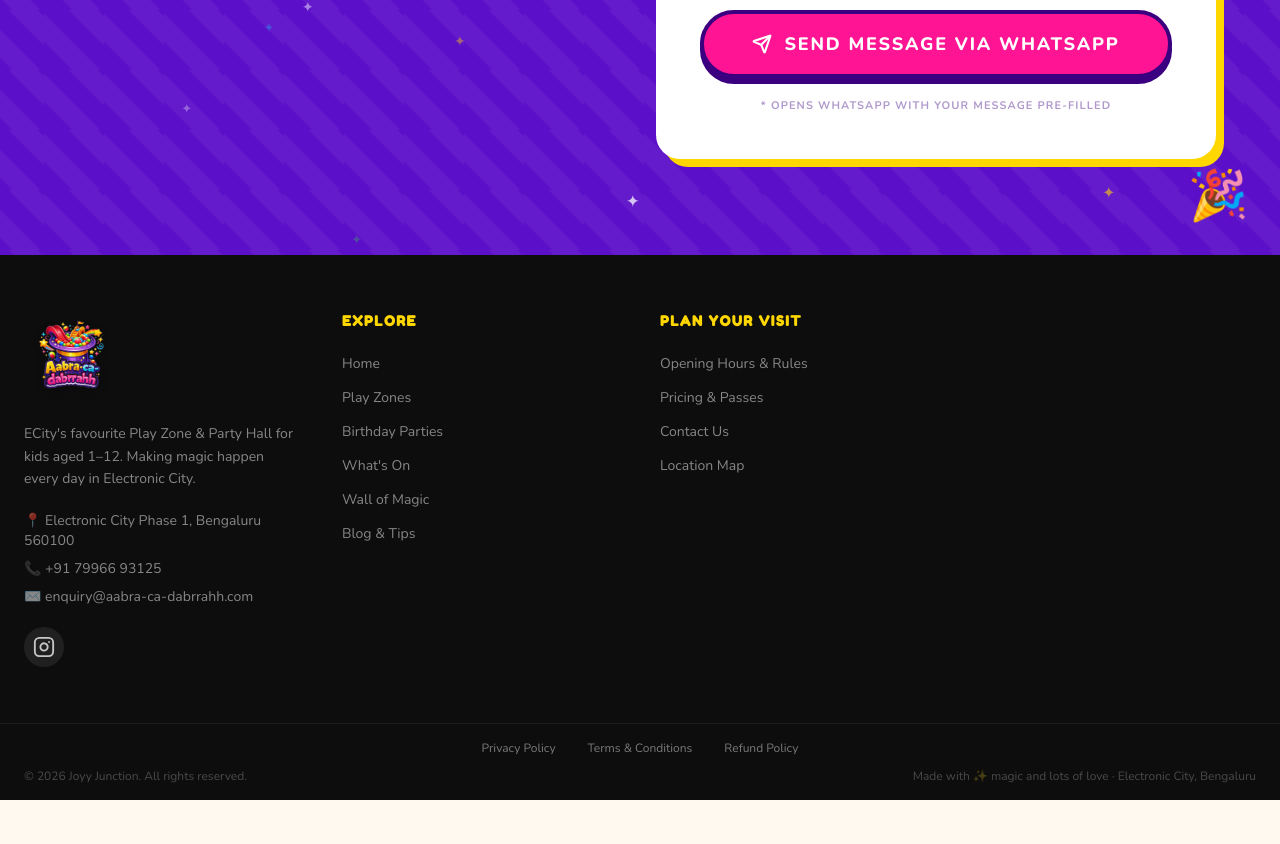
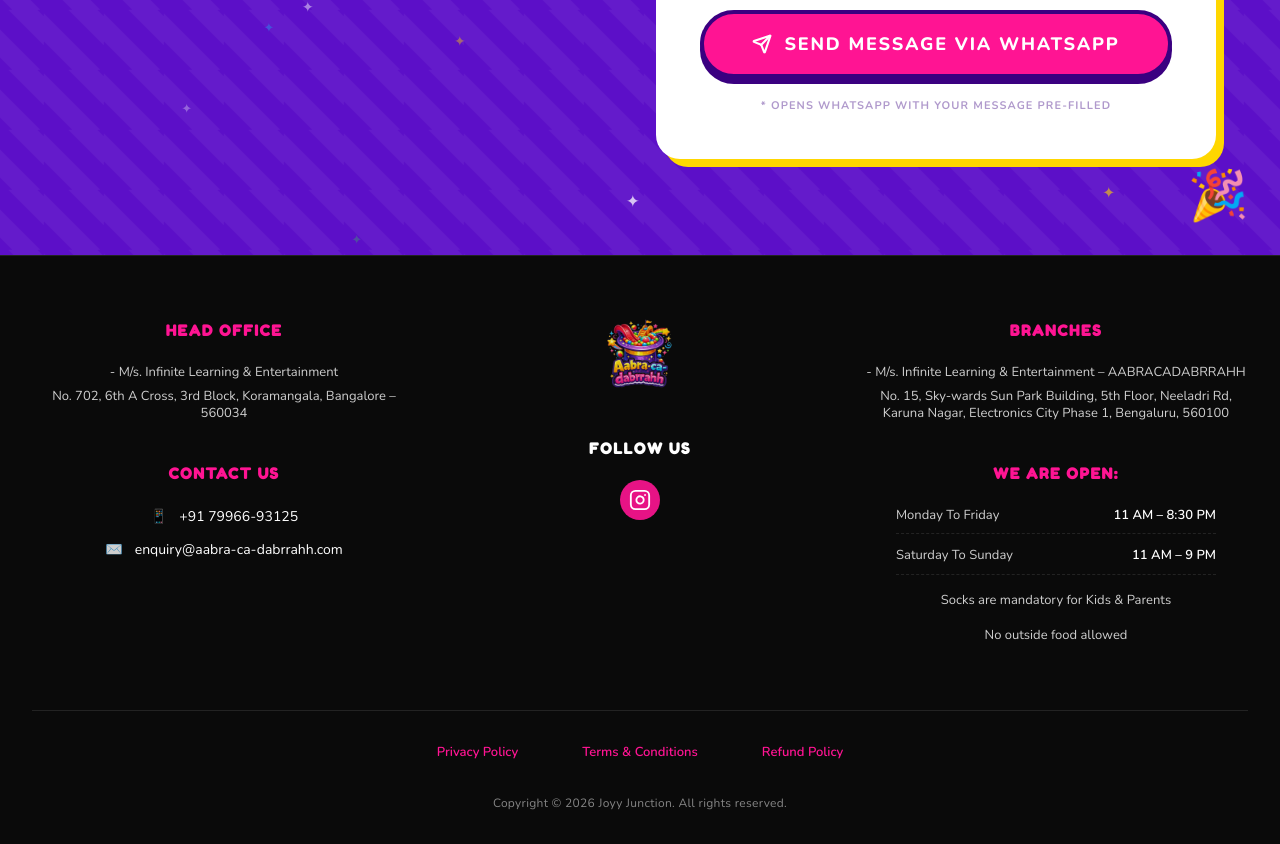
Before and after one commit to joyyjunction05/abracadabra, a Next.js app: page / in a window 1280 px wide. Shown: the part 9205-10049 px from the top of the page. Before the commit the page ends 10005 px from the top, so only its background shows below. Built offline with nearby package versions, Linux system fonts and the light colour scheme.

Commit message:
footer updated

```diff
--- a/src/components/Footer.tsx
+++ b/src/components/Footer.tsx
@@ -1,87 +1,58 @@
 import Link from "next/link";
 import Image from "next/image";
 import { FiInstagram } from "react-icons/fi";
-
-const FOOTER_COLUMNS = [
-  {
-    heading: "Explore",
-    links: [
-      { href: "/#home", label: "Home" },
-      { href: "/#play-zones", label: "Play Zones" },
-      { href: "/#birthday-parties", label: "Birthday Parties" },
-      { href: "/#events", label: "What's On" },
-      { href: "/#gallery", label: "Wall of Magic" },
-      { href: "/blog", label: "Blog & Tips" },
-    ],
-  },
-  {
-    heading: "Plan Your Visit",
-    links: [
-      { href: "/#visit", label: "Opening Hours & Rules" },
-      { href: "/#pricing", label: "Pricing & Passes" },
-      { href: "/#contact", label: "Contact Us" },
-      { href: "/#visit", label: "Location Map" },
-    ],
-  },
-];
 
 const SOCIALS = [
   {
     href: "https://instagram.com/aabracadabrrahh",
     label: "Instagram",
-    icon: <FiInstagram size={22} />,
+    icon: <FiInstagram size={22} strokeWidth={2} />,
     handle: "@aabracadabrrahh",
   },
 ];
 
 export default function Footer() {
   return (
-    <footer style={{ backgroundColor: "#0d0d0d", color: "rgba(255,255,255,0.75)" }}>
-      {/* Main footer body */}
-      <div className="mx-auto max-w-7xl px-6 py-14">
-        <div className="grid gap-10 md:grid-cols-2 lg:grid-cols-4">
-          {/* Brand column */}
-          <div className="lg:col-span-1">
-            <div className="mb-4">
+    <footer className="bg-[#0a0a0a] text-white pt-16 pb-8 border-t border-white/10 relative z-20">
+      <div className="mx-auto max-w-7xl px-4 lg:px-8">
+        {/* 3-Column Grid */}
+        <div className="grid grid-cols-1 md:grid-cols-3 gap-12 md:gap-8 mb-16 items-start">
+
+          {/* Left Column: Head Office & Contact */}
+          <div className="flex flex-col items-center text-center">
+            <h4 className="text-hot-pink font-bold text-[15px] mb-5 tracking-widest uppercase">Head Office</h4>
+            <div className="text-white/80 text-[13px] leading-relaxed mb-10">
+              <p className="mb-1">- M/s. Infinite Learning & Entertainment</p>
+              <p className="leading-snug">
+                No. 702, 6th A Cross, 3rd Block, <br className="hidden sm:block md:hidden" />Koramangala, Bangalore – 560034
+              </p>
+            </div>
+
+            <h4 className="text-hot-pink font-bold text-[15px] mb-5 tracking-widest uppercase">Contact Us</h4>
+            <div className="flex flex-col items-center gap-3 text-white/90 text-[14px]">
+              <div className="flex items-center gap-3">
+                <span className="text-hot-pink opacity-80">📱</span>
+                <a href="tel:+917996693125" className="hover:text-star-gold transition-colors no-underline text-white">+91 79966-93125</a>
+              </div>
+              <div className="flex items-center gap-3">
+                <span className="text-hot-pink opacity-80">✉️</span>
+                <a href="mailto:enquiry@aabra-ca-dabrrahh.com" className="hover:text-star-gold transition-colors no-underline text-white">enquiry@aabra-ca-dabrrahh.com</a>
+              </div>
+            </div>
+          </div>
+
+          {/* Center Column: Logo & Follow Us */}
+          <div className="flex flex-col items-center justify-center text-center mt-[-10px]">
             <Image
               src="/logo.png"
               alt="Aabracadabrrahh Logo"
-                width={180}
-                height={180}
-                className="w-auto h-24 object-contain drop-shadow-lg"
+              width={220}
+              height={100}
+              className="w-auto h-24 object-contain mb-8 group-hover:scale-105 transition-transform opacity-90"
               priority
             />
-            </div>
-            <p className="text-sm leading-relaxed mb-5" style={{ color: "rgba(255,255,255,0.5)" }}>
-              ECity&apos;s favourite Play Zone &amp; Party Hall for kids aged 1–12.
-              Making magic happen every day in Electronic City.
-            </p>
-            {/* Contact info */}
-            <address className="not-italic text-sm space-y-2 mb-5" style={{ color: "rgba(255,255,255,0.5)" }}>
-              <p>📍 Electronic City Phase 1, Bengaluru 560100</p>
-              <p>
-                📞{" "}
-                <a
-                  href="tel:+917996693125"
-                  className="hover:text-star-gold transition-colors no-underline"
-                  style={{ color: "inherit" }}
-                >
-                  +91 79966 93125
-                </a>
-              </p>
-              <p>
-                ✉️{" "}
-                <a
-                  href="mailto:enquiry@aabra-ca-dabrrahh.com"
-                  className="hover:text-star-gold transition-colors no-underline"
-                  style={{ color: "inherit" }}
-                >
-                  enquiry@aabra-ca-dabrrahh.com
-                </a>
-              </p>
-            </address>
-            {/* Social icons */}
-            <div className="flex gap-3">
+            <h4 className="text-white font-bold text-[15px] mb-5 tracking-widest uppercase">Follow Us</h4>
+            <div className="flex justify-center gap-4">
               {SOCIALS.map((s) => (
                 <a
                   key={s.label}
@@ -89,7 +60,7 @@ export default function Footer() {
                   target="_blank"
                   rel="noopener noreferrer"
                   aria-label={s.label}
-                  className="footer-social-icon flex items-center justify-center w-10 h-10 rounded-full text-lg transition-all hover:scale-110 no-underline"
+                  className="bg-hot-pink/90 text-white flex items-center justify-center w-10 h-10 rounded-full hover:-translate-y-1 hover:bg-hot-pink transition-all no-underline"
                 >
                   {s.icon}
                 </a>
@@ -97,74 +68,54 @@ export default function Footer() {
             </div>
           </div>
 
-          {/* Link columns */}
-          {FOOTER_COLUMNS.map((col) => (
-            <div key={col.heading}>
-              <h4
-                className="text-sm font-black uppercase tracking-widest mb-5"
-                style={{ color: "var(--star-gold)", fontFamily: "var(--font-display)" }}
-              >
-                {col.heading}
-              </h4>
-              <ul className="space-y-2.5 list-none p-0 m-0">
-                {col.links.map((link) => (
-                  <li key={link.label}>
-                    <Link
-                      href={link.href}
-                      className="text-sm transition-colors no-underline hover:text-white"
-                      style={{ color: "rgba(255,255,255,0.5)" }}
-                    >
-                      {link.label}
-                    </Link>
-                  </li>
-                ))}
-              </ul>
+          {/* Right Column: Branches & Timings */}
+          <div className="flex flex-col items-center text-center">
+            <h4 className="text-hot-pink font-bold text-[15px] mb-5 tracking-widest uppercase">Branches</h4>
+            <div className="text-white/80 text-[13px] leading-relaxed mb-10">
+              <p className="mb-1">- M/s. Infinite Learning & Entertainment – AABRACADABRRAHH</p>
+              <p className="leading-snug">
+                No. 15, Sky-wards Sun Park Building, 5th Floor, Neeladri Rd,
+                <br />Karuna Nagar, Electronics City Phase 1, Bengaluru, 560100
+              </p>
             </div>
-          ))}
+
+            <h4 className="text-hot-pink font-bold text-[15px] mb-5 tracking-widest uppercase">We Are Open:</h4>
+            <div className="w-full max-w-xs flex flex-col gap-3 text-[13px] text-white/80">
+              <div className="flex justify-between border-b border-dashed border-white/10 pb-2">
+                <span>Monday To Friday</span>
+                <span className="font-semibold text-white">11 AM – 8:30 PM</span>
+              </div>
+              <div className="flex justify-between border-b border-dashed border-white/10 pb-2">
+                <span>Saturday To Sunday</span>
+                <span className="font-semibold text-white">11 AM – 9 PM</span>
+              </div>
+              <div className="pt-1 pb-1">
+                Socks are mandatory for Kids & Parents
+              </div>
+              <div className="">
+                No outside food allowed
+              </div>
             </div>
           </div>
 
+        </div>
 
-      {/* Copyright bar */}
-      <div
-        className="border-t py-4"
-        style={{ borderColor: "rgba(255,255,255,0.06)" }}
-      >
-        <div className="mx-auto max-w-7xl px-6 flex flex-col gap-3 text-xs" style={{ color: "rgba(255,255,255,0.25)" }}>
-          {/* Policy links */}
-          <div className="flex flex-wrap items-center justify-center gap-4 sm:gap-8">
-            <a
-              href="/Privacy Policy.docx"
-              target="_blank"
-              rel="noopener noreferrer"
-              className="transition-colors hover:text-star-gold no-underline"
-              style={{ color: "rgba(255,255,255,0.45)" }}
-            >
+        {/* Bottom Section: Policies & Copyright */}
+        <div className="mt-12 pt-8 flex flex-col items-center gap-6 border-t border-white/10">
+          <div className="flex flex-row flex-wrap justify-center gap-6 md:gap-16 w-full text-[13px]">
+            <a href="/Privacy Policy.docx" target="_blank" rel="noopener noreferrer" className="text-hot-pink font-semibold hover:text-white transition-colors no-underline">
               Privacy Policy
             </a>
-            <a
-              href="/T&C.docx"
-              target="_blank"
-              rel="noopener noreferrer"
-              className="transition-colors hover:text-star-gold no-underline"
-              style={{ color: "rgba(255,255,255,0.45)" }}
-            >
-              Terms &amp; Conditions
+            <a href="/T&C.docx" target="_blank" rel="noopener noreferrer" className="text-hot-pink font-semibold hover:text-white transition-colors no-underline">
+              Terms & Conditions
             </a>
-            <a
-              href="/Refund Policy.docx"
-              target="_blank"
-              rel="noopener noreferrer"
-              className="transition-colors hover:text-star-gold no-underline"
-              style={{ color: "rgba(255,255,255,0.45)" }}
-            >
+            <a href="/Refund Policy.docx" target="_blank" rel="noopener noreferrer" className="text-hot-pink font-semibold hover:text-white transition-colors no-underline">
               Refund Policy
             </a>
           </div>
-          {/* Copyright line */}
-          <div className="flex flex-col sm:flex-row items-center justify-between gap-2">
-            <p>© {new Date().getFullYear()} Joyy Junction. All rights reserved.</p>
-            <p>Made with ✨ magic and lots of love · Electronic City, Bengaluru</p>
+
+          <div className="text-center text-white/50 text-[12px] tracking-wide mt-2">
+            Copyright © {new Date().getFullYear()} Joyy Junction. All rights reserved.
           </div>
         </div>
       </div>
```
Lines whose indentation alone changed are shown as unchanged.
